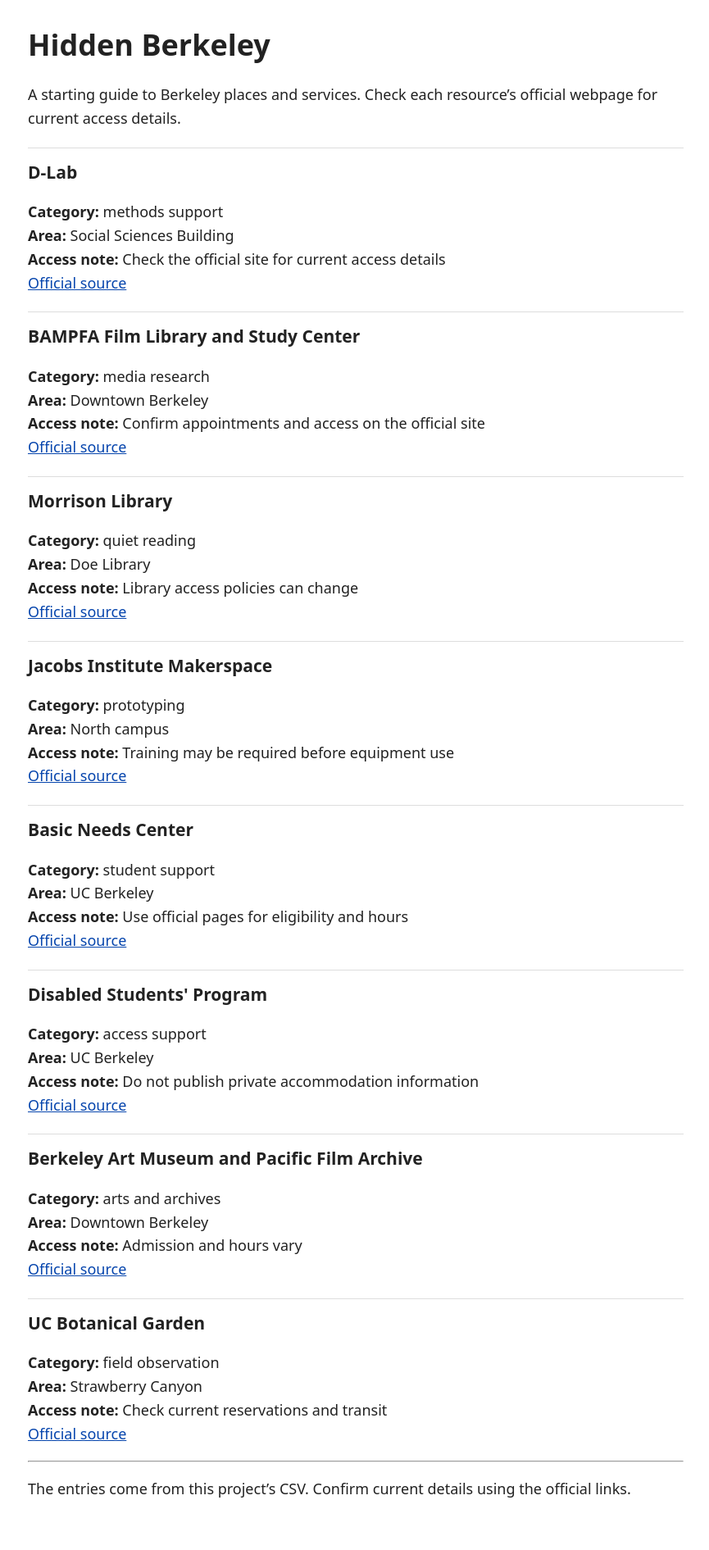
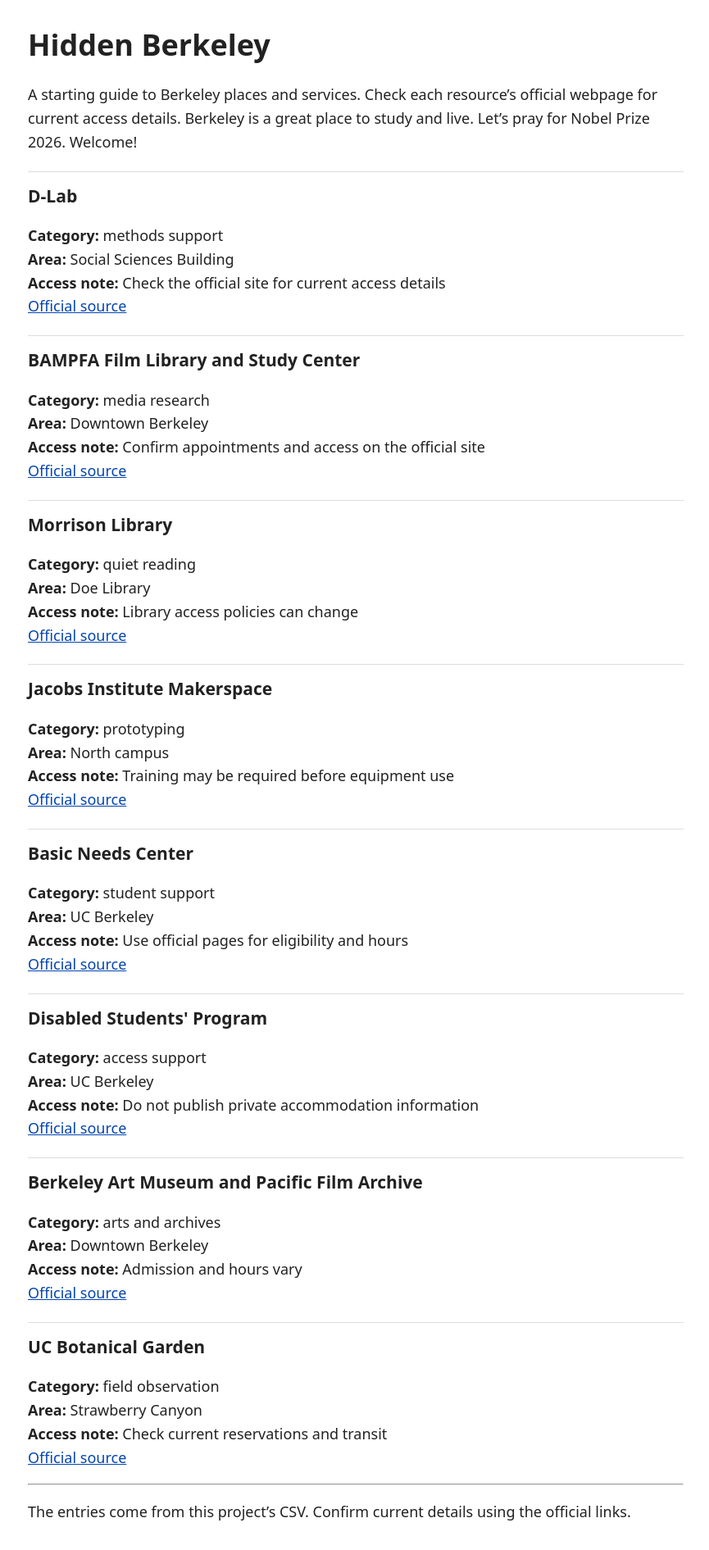
Before and after one commit to WZ2002/hidden-berkeley, a Jekyll site: the page built from docs/index.md, in a window 1280 px wide. Shown: the whole page at 82% size, without its empty margins (206-1071 px from the left). Built offline with Jekyll 4.4.1, drawn with Linux system fonts in a browser that asks for light colours; before the commit the page ends 1862 px from its top, so only the background shows below that.

Commit message:
Add two lines

```diff
--- a/docs/index.md
+++ b/docs/index.md
@@ -6,6 +6,7 @@ title: Hidden Berkeley
 # Hidden Berkeley
 
 A starting guide to Berkeley places and services. Check each resource's official webpage for current access details.
+Berkeley is a great place to study and live. Let's pray for Nobel Prize 2026. Welcome!
 
 <!-- Edit the heading and introduction above. The supplied loop below displays each row of the CSV. -->
 {% for resource in site.data.locations %}
```
Also changed, not shown: 1 other file.
